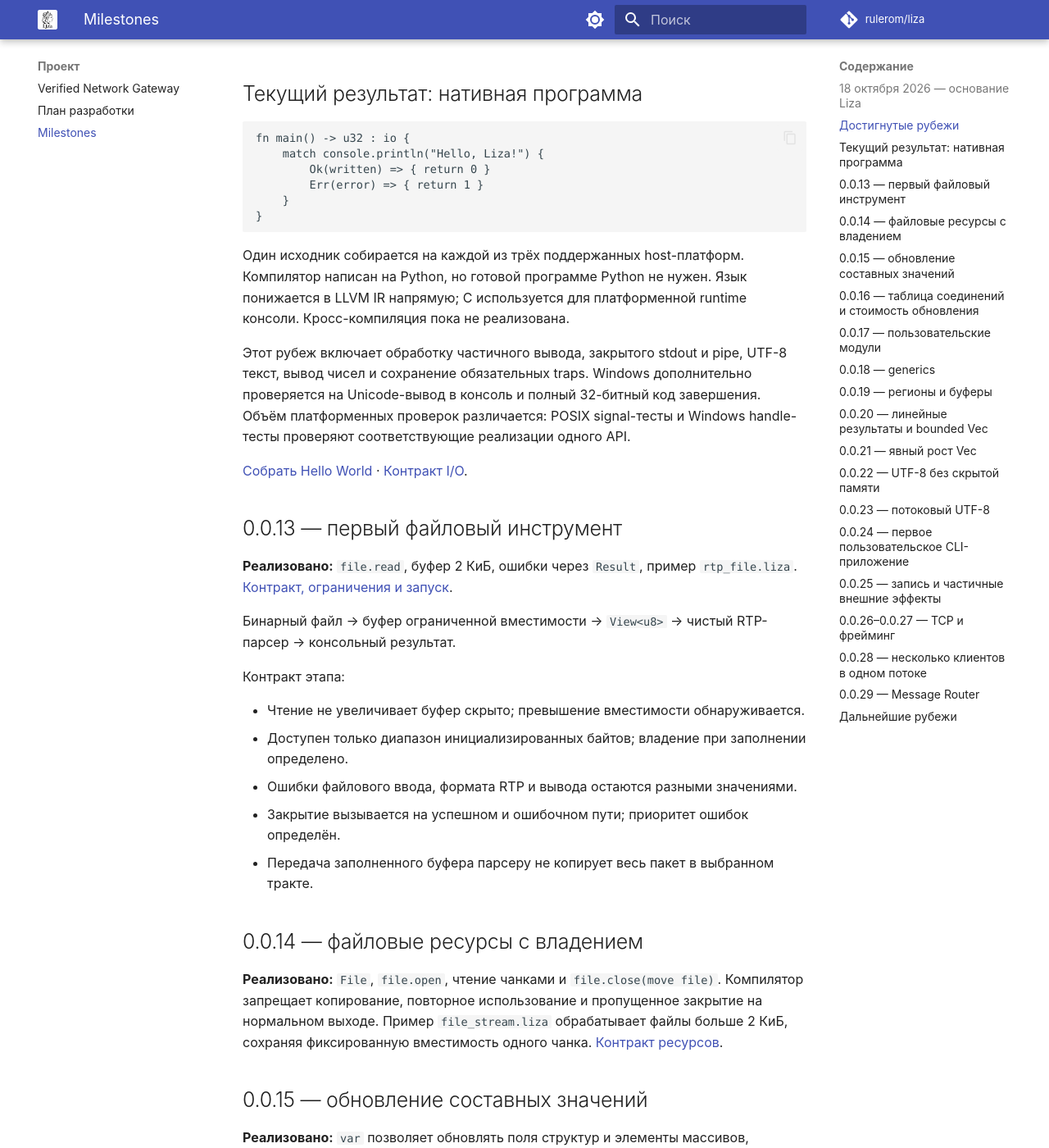
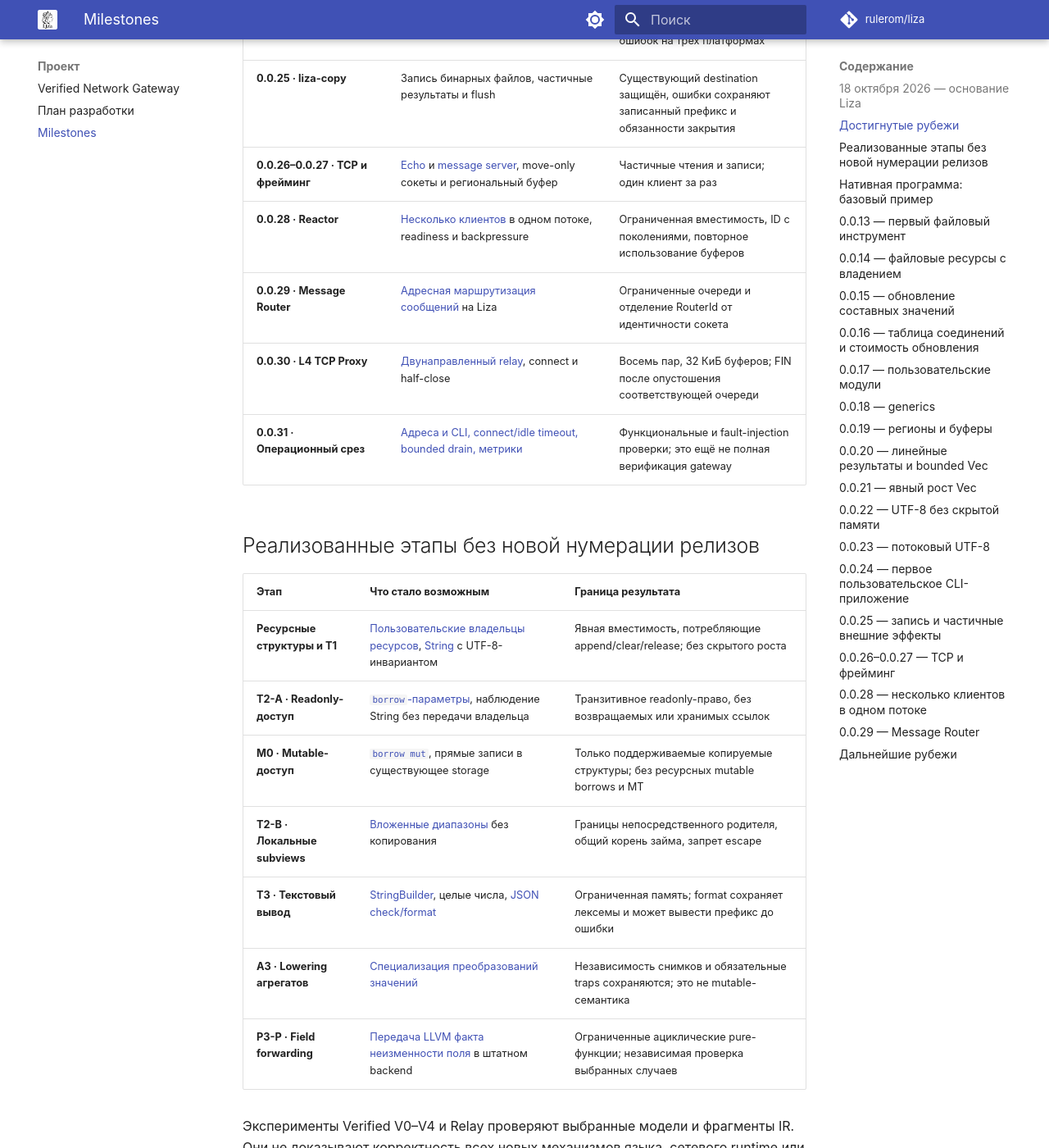
Before and after one commit to rulerom/liza, an MkDocs documentation site: the page built from docs/milestones.md, in a window 1280 px wide and 1400 px high, scrolled down 2858 px. Shown: the whole window at 82% size. Built offline with MkDocs 1.6.1 and Material for MkDocs 9.7.7, drawn with Linux system fonts in a browser that asks for light colours; comment, search, counter and statistics services are not loaded; some of the changed text lies outside the part shown.

Commit message:
docs: reconcile milestones with implemented language and gateway

````diff
--- a/docs/milestones.md
+++ b/docs/milestones.md
@@ -4,9 +4,14 @@
 
 # Milestones Liza
 
-**Текущий рубеж — 0.0.25:** нативные программы для Linux x86-64, macOS ARM64
-и Windows x86-64, обновление составных значений, консольный вывод,
-файловые ресурсы с владением и проверяемые эффекты.
+**Состояние реализации:** нативные сетевые приложения, эксплуатационный срез
+TCP Proxy Operations, ресурсные структуры, `borrow` / `borrow mut`, локальные
+subviews, владеющий UTF-8 String, StringBuilder и потоковые JSON check/format.
+Следующий основной рубеж — воспроизводимый [Verified Network Gateway](network-gateway.md).
+
+Номера 0.0.x ниже обозначают исторические этапы, а не единую версию всех
+возможностей нынешнего компилятора. Более поздние работы T1–T3, M0 и P3-P
+имеют собственные названия; им здесь не присваиваются новые номера релизов.
 
 Milestone означает работающую возможность с определённой семантикой и
 проверками. Это не обещание стабильного API или готовности к production.
@@ -28,7 +33,7 @@
 | **0.0.6 · Изменяемые привязки** | `var`, присваивание и области видимости | Новые значения и слияния ветвей выражены через SSA/phi |
 | **0.0.7 · Структурированные циклы** | `while`, `break`, `continue`, вложенные циклы | Корректная передача значений между итерациями, ранние возвраты и сохранение незавершения |
 | **0.0.8 · Copy и move** | Независимые значения, явное перемещение, восстановление `var` | Use-after-move отклоняется на ветвлениях и обратных рёбрах циклов |
-| **0.0.9 · Структуры-значения** | Поля, вложенные структуры, аргументы и результаты функций | Составные значения проходят через SSA/phi без адресуемых полей в семантике языка |
+| **0.0.9 · Структуры-значения** | Поля, вложенные структуры, аргументы и результаты функций | В исходном срезе структуры передаются как значения через SSA/phi; явный mutable-доступ добавлен позднее в M0 |
 | **0.0.10 · Массивы и views** | Фиксированные массивы, проверка границ, readonly `View<T>` | Ограниченный доступ к пакету без копирования массива в проверенном RTP-тракте |
 | **0.0.11 · Ожидаемые ошибки** | `enum`, исчерпывающий `match`, `Option`, `Result` | RTP-парсер возвращает `Result<RtpHeader,ParseError>` для корректных и некорректных входов |
 | **0.0.12 · Hello, Liza!** | `Text`, консоль, проверяемые `pure/io` | Вывод, порядок эффектов и ошибки проверяются при O0/O2 |
@@ -46,8 +51,30 @@
 | **0.0.23 · Потоковый UTF-8** | Проверка текста между чтениями и абсолютные смещения ошибок | Результат не зависит от разбиения на чанки; чтение файла до EOF |
 | **0.0.24 · liza-text** | Пользовательские пути, аргументы процесса и stderr | Команды check/count/info, точные байты вывода и коды ошибок на трёх платформах |
 | **0.0.25 · liza-copy** | Запись бинарных файлов, частичные результаты и flush | Существующий destination защищён, ошибки сохраняют записанный префикс и обязанности закрытия |
+| **0.0.26–0.0.27 · TCP и фрейминг** | [Echo](tcp.md) и [message server](message-server.md), move-only сокеты и региональный буфер | Частичные чтения и записи; один клиент за раз |
+| **0.0.28 · Reactor** | [Несколько клиентов](reactor.md) в одном потоке, readiness и backpressure | Ограниченная вместимость, ID с поколениями, повторное использование буферов |
+| **0.0.29 · Message Router** | [Адресная маршрутизация сообщений](message-router.md) на Liza | Ограниченные очереди и отделение RouterId от идентичности сокета |
+| **0.0.30 · L4 TCP Proxy** | [Двунаправленный relay](tcp-proxy.md), connect и half-close | Восемь пар, 32 КиБ буферов; FIN после опустошения соответствующей очереди |
+| **0.0.31 · Операционный срез** | [Адреса и CLI, connect/idle timeout, bounded drain, метрики](tcp-proxy-operations.md) | Функциональные и fault-injection проверки; это ещё не полная верификация gateway |
 
-## Текущий результат: нативная программа
+## Реализованные этапы без новой нумерации релизов
+
+| Этап | Что стало возможным | Граница результата |
+| --- | --- | --- |
+| **Ресурсные структуры и T1** | [Пользовательские владельцы ресурсов](resource-structures.md), [String](owned-string.md) с UTF-8-инвариантом | Явная вместимость, потребляющие append/clear/release; без скрытого роста |
+| **T2-A · Readonly-доступ** | [`borrow`-параметры](readonly-access.md), наблюдение String без передачи владельца | Транзитивное readonly-право, без возвращаемых или хранимых ссылок |
+| **M0 · Mutable-доступ** | [`borrow mut`](mutable-access.md), прямые записи в существующее storage | Только поддерживаемые копируемые структуры; без ресурсных mutable borrows и MT |
+| **T2-B · Локальные subviews** | [Вложенные диапазоны](local-subviews.md) без копирования | Границы непосредственного родителя, общий корень займа, запрет escape |
+| **T3 · Текстовый вывод** | [StringBuilder](string-builder.md), целые числа, [JSON check/format](json.md) | Ограниченная память; format сохраняет лексемы и может вывести префикс до ошибки |
+| **A3 · Lowering агрегатов** | [Специализация преобразований значений](aggregate-lowering.md) | Независимость снимков и обязательные traps сохраняются; это не mutable-семантика |
+| **P3-P · Field forwarding** | [Передача LLVM факта неизменности поля](field-forwarding.md) в штатном backend | Ограниченные ациклические pure-функции; независимая проверка выбранных случаев |
+
+Эксперименты Verified V0–V4 и Relay проверяют выбранные модели и фрагменты IR.
+Они не доказывают корректность всех новых механизмов языка, сетевого runtime
+или актуального event loop. Области покрытия и результаты собраны отдельно
+в [каталоге исследований и проверок](research.md).
+
+## Нативная программа: базовый пример
 
 ```liza
 fn main() -> u32 : io {
@@ -61,9 +88,9 @@
 Один исходник собирается на каждой из трёх поддержанных host-платформ.
 Компилятор написан на Python, но готовой программе Python не нужен.
 Язык понижается в LLVM IR напрямую; C используется для платформенной
-runtime консоли. Кросс-компиляция пока не реализована.
+runtime консоли, файлов, памяти и сети. Кросс-компиляция пока не реализована.
 
-Этот рубеж включает обработку частичного вывода, закрытого stdout и pipe,
+Консольный срез включает обработку частичного вывода, закрытого stdout и pipe,
 UTF-8 текст, вывод чисел и сохранение обязательных traps. Windows дополнительно
 проверяется на Unicode-вывод в консоль и полный 32-битный код завершения.
 Объём платформенных проверок различается: POSIX signal-тесты и Windows
@@ -198,14 +225,17 @@
 
 ## Дальнейшие рубежи
 
-Реализованы [L4 TCP Proxy](tcp-proxy.md) с connect и half-close и
-[первый операционный срез](tcp-proxy-operations.md) с адресами, CLI и connect deadline.
-Далее — эксплуатационная устойчивость gateway; коллекции и текстовые операции
-расширяются под конкретные потребности сервисов. FFI и задачи остаются отдельными
-направлениями.
-Таблица соединений и автомат узла кластера будут проверять модель на
-[эталонных задачах](reference-programs.md).
+[Операционный прокси](tcp-proxy-operations.md) уже имеет адреса и CLI,
+connect/idle timeout, ограниченное graceful shutdown и итоговые счётчики.
+Следующие задачи P0 — воспроизведение Gateway (R0) и перенос выбранных
+сетевых инвариантов на актуальный event loop (VN0). Прежние Relay-отчёты
+не становятся доказательством нового прокси автоматически.
 
-Следующий приоритет — [Verified Network Gateway](network-gateway.md):
-эксплуатационная надёжность, проверяемые сетевые контракты и измеренная стоимость.
-Self-hosting отложен без планового срока; Python-компилятор продолжает развиваться.
+Далее — сетевые измерения и масштабирование по их результатам. MT остаётся
+отдельным проектом изолированных workers и bounded channels. JSON tokenizer
+(T4) имеет библиотечный контракт, но не входит в список реализованных этапов.
+Возвращаемые TextView, ресурсные mutable borrows и общий FFI также не реализованы.
+
+Приоритеты и критерии — в [roadmap](roadmap.md) и
+[Verified Network Gateway](network-gateway.md). Self-hosting отложен без
+планового срока; Python-компилятор продолжает развиваться.
````
Also changed, not shown: docs/core.md (+5 -2 lines), docs/index.md (+2 -2 lines), docs/roadmap.md (+12 -7 lines).
